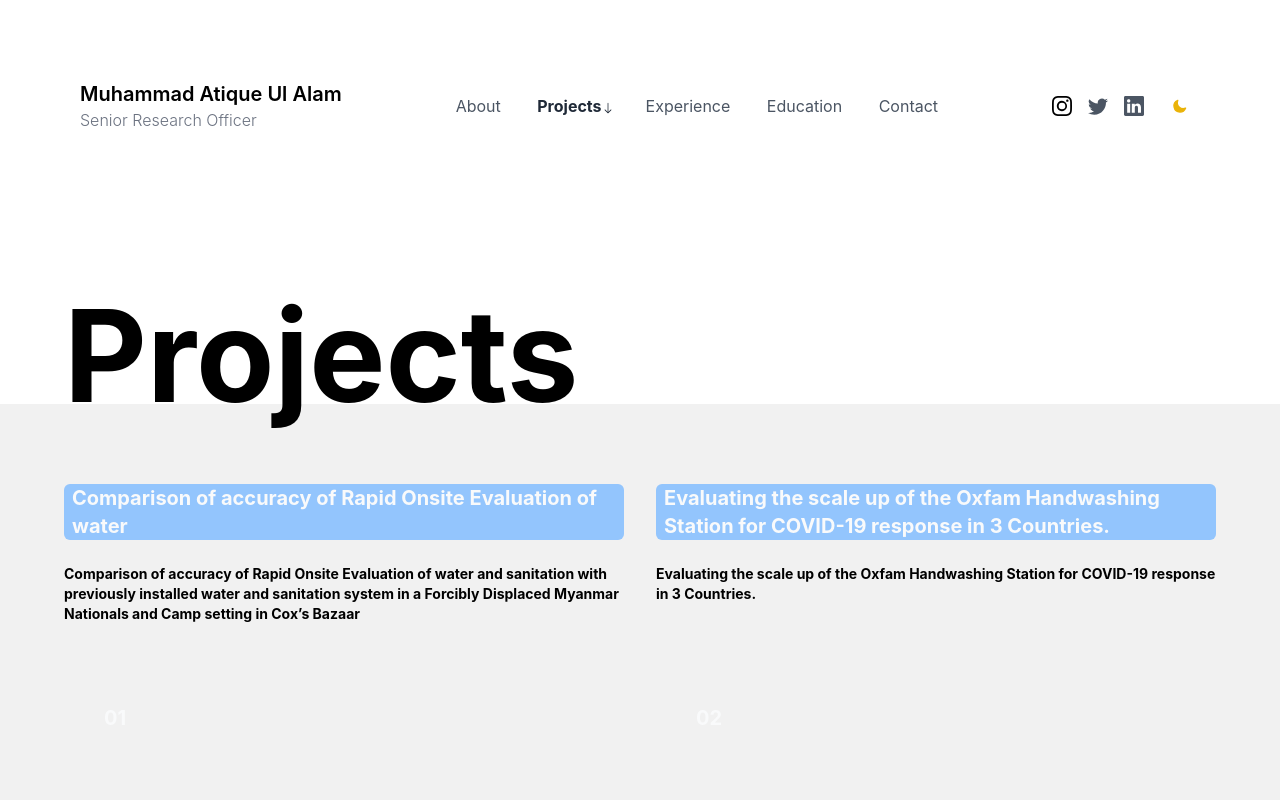
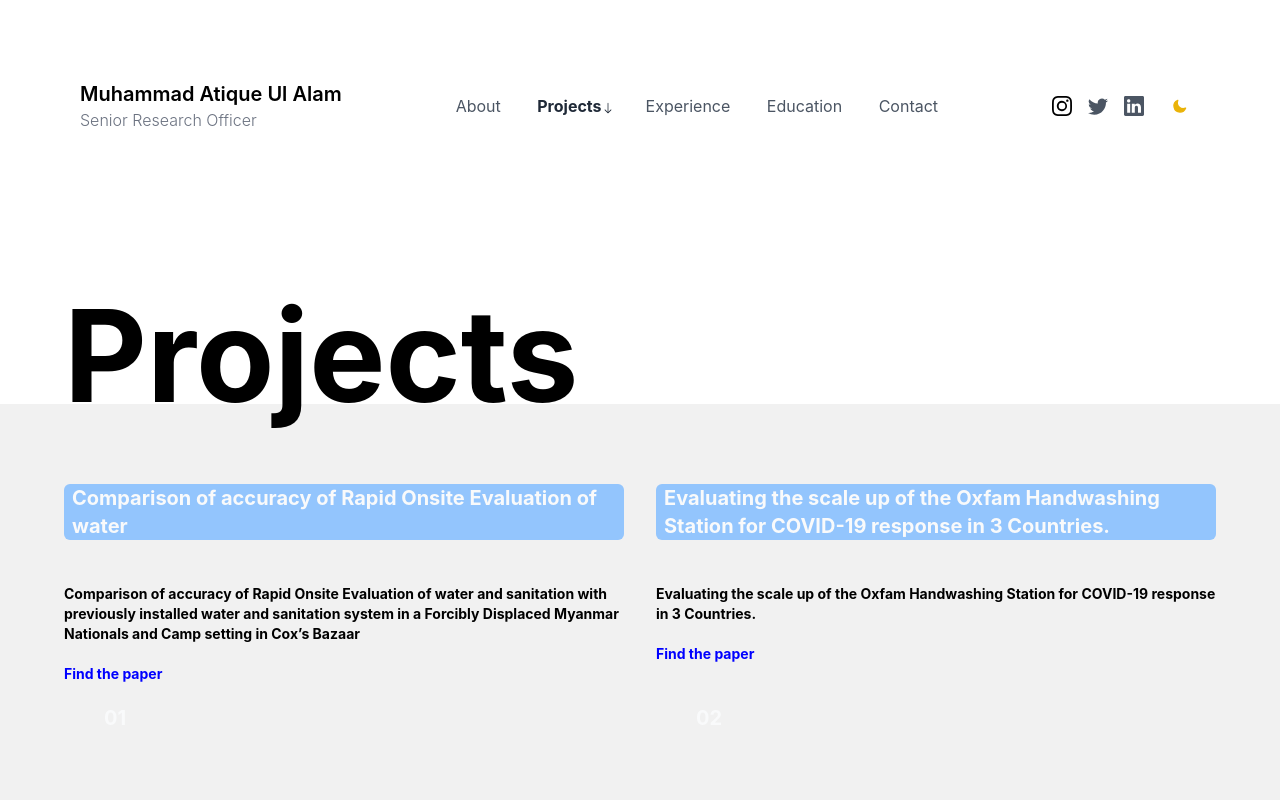
Before and after one commit to alam156/portfolio-website-atique, a Next.js app: page /projects in a window 1280 px wide. Shown: the top 800 px of the page. Built offline with nearby package versions, Linux system fonts and the light colour scheme.

Commit message:
project space modified

```diff
--- a/components/Projects.js
+++ b/components/Projects.js
@@ -49,9 +49,15 @@ const ProjectCard = ({ title, link, imgUrl, text, number }) => {
           <div className="absolute top-10 left-30 list-decimal text-black-50 font-bold text-sm">
               <br/>
               <br/>
-              <h4>
-                  {text}
-              </h4>
+              <div>
+                  <h4>
+                      <br/>
+                      {text}
+                  </h4>
+                  <br/>
+                  <Link href={link} style={{color: "blue"}}>Find the paper</Link>
+              </div>
+
               <br/>
               <br/>
           </div>
```
